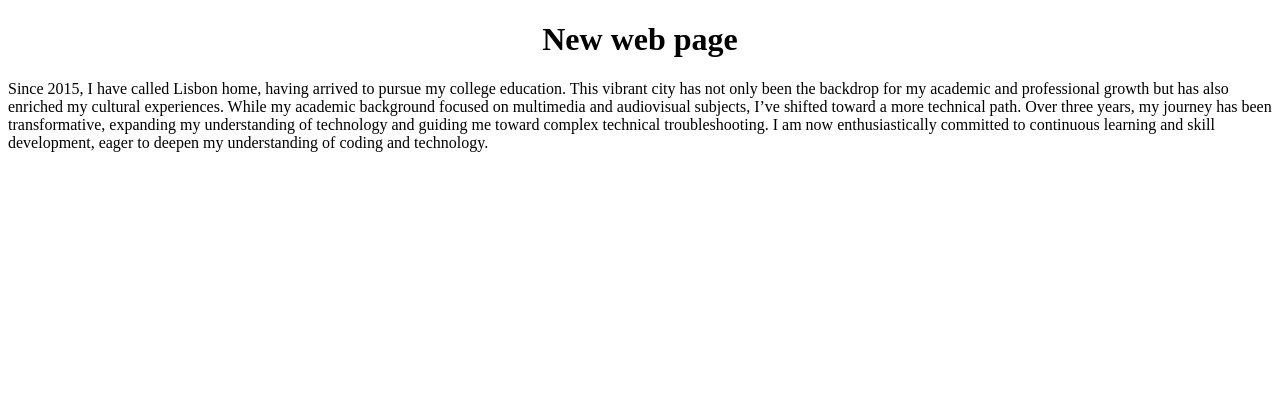
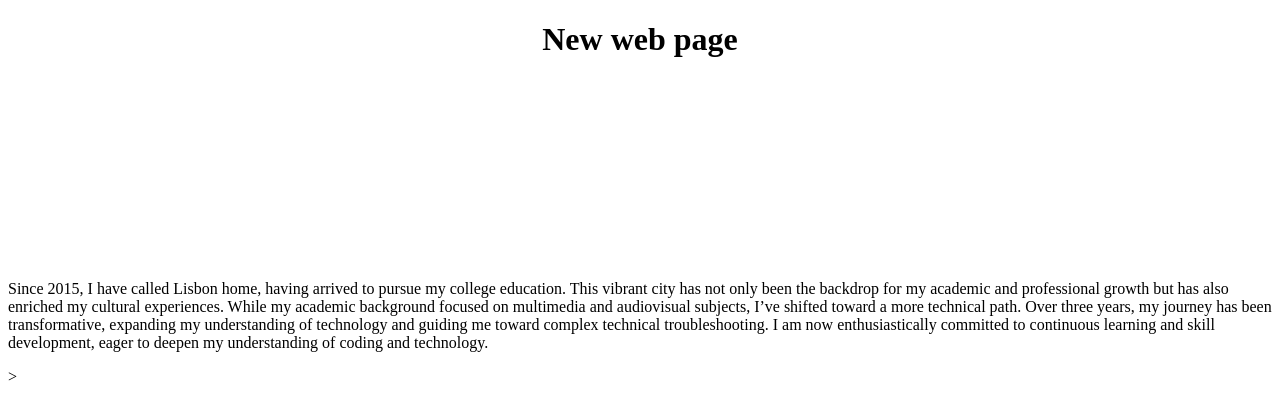
Before and after one commit to joaoconceicao94/joaoconceicao.github.io, a plain HTML site: page index.html in a window 1280 px wide. Drawn offline with Linux system fonts and the light colour scheme.

Commit message:
added paddding to the text

```diff
--- a/index.html
+++ b/index.html
@@ -7,6 +7,8 @@
   </head>
   <body>
     <h1><center>New web page</center></h1>
+
+    <div style="padding-top: 200px;"
 
     <p>
         Since 2015, I have called Lisbon home, having arrived to pursue my college
@@ -20,5 +22,7 @@
         learning and skill development, eager to deepen my understanding of coding
         and technology.
       </p>
+    ></div>
+
   </body>
 </html>
```
Lines whose indentation alone changed are shown as unchanged.
